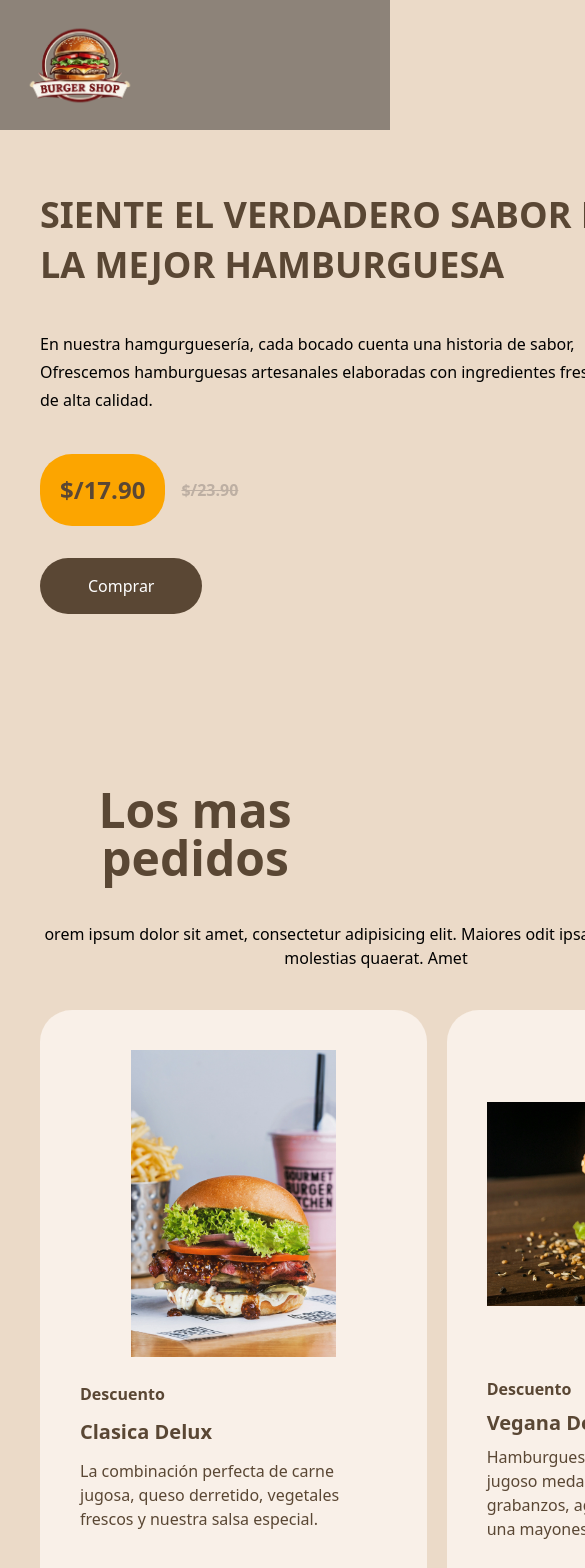
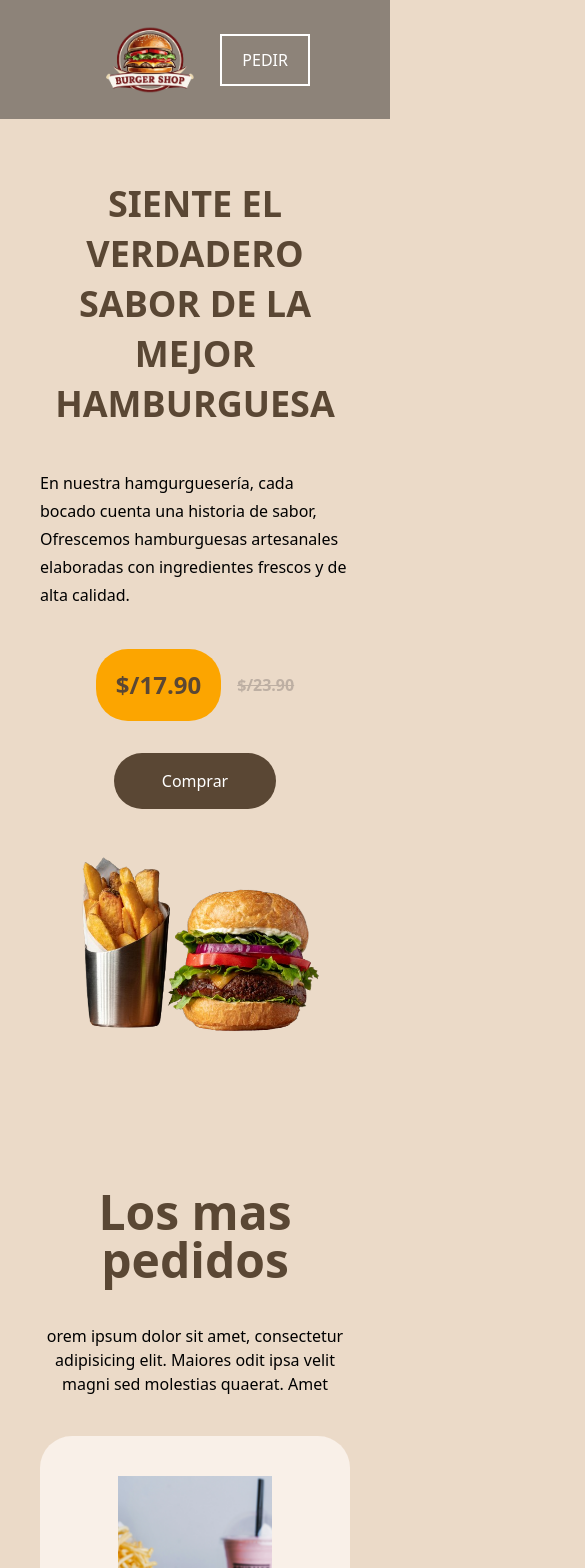
Before and after one commit to bryanmsombra27/templates-ssr, an Angular app: page / in a window 390 px wide. Shown: the top 1568 px of the page, 585 px wide, since content can reach past the window. Built offline with nearby package versions, Linux system fonts and the light colour scheme.

Commit message:
adding responsive

```diff
--- a/src/app/components/articles/articles.html
+++ b/src/app/components/articles/articles.html
@@ -1,5 +1,5 @@
 <section class="container p-10 ">
-    <div class="w-[1200px] grid grid-cols-3 mx-auto gap-2">
+    <div class="grid-cols-1 grid md:grid-cols-3 mx-auto gap-2">
         <article class="bg-[#5a4734] p-10  flex flex-col justify-between rounded-lg ">
             <div class="bg-white p-5 rounded-full mx-auto  ">
                 <i class="fa-solid fa-cookie-bite text-4xl text-[#5a4734] "></i>
--- a/src/app/components/cards/cards.css
+++ b/src/app/components/cards/cards.css
@@ -2,4 +2,5 @@
   object-fit: contain;
   aspect-ratio: 2/2;
   width: 100%;
+  height: 100%;
 }
--- a/src/app/components/cards/cards.html
+++ b/src/app/components/cards/cards.html
@@ -1,15 +1,15 @@
 <main class="container p-10 ">
     <h3 class="text-5xl text-center font-bold text-[#5a4734] my-10">Los mas pedidos</h3>
 
-    <p class="w-2xl text-center mx-auto mb-10">
+    <p class="md:w-2xl text-center mx-auto mb-10">
         orem ipsum dolor sit amet, consectetur adipisicing elit. Maiores odit ipsa velit magni sed molestias quaerat.
         Amet
 
     </p>
 
-    <div class="w-[1200px] grid grid-cols-3 mx-auto gap-5">
+    <div class=" grid-cols-1 grid md:grid-cols-3 mx-auto gap-5">
         <article class="bg-[#f9f0e8] p-10  flex flex-col justify-between rounded-4xl relative">
-            <img src="hamburguesa-1.webp" class=" mx-auto image" alt="promocion de hamburguesa Clasica Delux">
+            <img src="hamburguesa-1.webp" class=" mx-auto image w-100" alt="promocion de hamburguesa Clasica Delux">
 
 
             <span class="text-[#5a4734] mt-5 font-bold">Descuento</span>
--- a/src/app/components/header/header.html
+++ b/src/app/components/header/header.html
@@ -1,5 +1,5 @@
-<header class="bg-[#8d8379]  text-white">
-    <div class=" w-[1200px] flex justify-between  mx-auto py-5 items-center">
+<header class="bg-[#8d8379]  text-white w-full">
+    <div class="container px-20 flex justify-between  mx-auto py-5 items-center">
         <div class="w-40">
             <img class="response" src="logo.png" alt="logo">
 
--- a/src/app/components/hero/hero.html
+++ b/src/app/components/hero/hero.html
@@ -1,7 +1,10 @@
-<section class="container p-10 ">
-    <div class="w-[1200px] flex justify-between  mx-auto py-5 items-center">
-        <div class="w-1/2">
-            <h1 class="uppercase text-4xl separator font-bold text-[#5a4734] ">Siente el verdadero sabor de la mejor
+<section class="">
+    <div class="container p-10  flex justify-between  mx-auto py-15 items-center flex-wrap">
+        <div class="md:w-1/2">
+            <h1 class="uppercase text-4xl separator font-bold text-[#5a4734] text-center md:text-left">Siente el
+                verdadero sabor
+                de
+                la mejor
                 hamburguesa</h1>
 
             <p class="my-10 leading-7">En nuestra hamgurguesería, cada bocado cuenta una historia de sabor, Ofrescemos
@@ -9,16 +12,19 @@
                 elaboradas con ingredientes frescos y de alta calidad.</p>
 
 
-            <div class="flex gap-4 items-center">
+            <div class="flex gap-4 items-center justify-center md:justify-start">
                 <span class="bg-[#fca500] p-5 font-bold text-2xl text-[#5a4734]  rounded-4xl">$/17.90</span>
                 <span class="text-md font-bold line-through text-[#bdafa3]">$/23.90</span>
 
             </div>
 
-            <button class="text-white py-4 px-12 bg-[#5a4734] my-8 rounded-full">Comprar</button>
+            <div class="flex justify-center md:justify-start">
+                <button class="text-white py-4 px-12 bg-[#5a4734] my-8 rounded-full ">Comprar</button>
+
+            </div>
 
         </div>
-        <div class="w-1/2">
+        <div class="md:w-1/2">
             <img class="response" src="hamburguesa.png" alt="logo">
 
         </div>
--- a/src/app/components/news-letter/news-letter.html
+++ b/src/app/components/news-letter/news-letter.html
@@ -1,6 +1,6 @@
-<section class="container p-5 mt-10 bg-[#5a4734]">
-    <div class="w-[1200px] flex justify-between  mx-auto py-5 items-center">
-        <div class="w-5/12">
+<section class="container p-5 mt-10 bg-[#5a4734] ">
+    <div class=" flex justify-between  mx-auto py-5 items-center flex-wrap">
+        <div class="md:w-5/12">
             <h2 class="text-white text-6xl font-bold text-center">Hamburguesas que hablan por si solas</h2>
 
             <p class="mt-10 text-center text-white text-lg">Cada hamburguesa quese comemos es una historia, y cada uno
@@ -11,7 +11,7 @@
                 escritor de historias.</p>
 
         </div>
-        <div class="w-6/12">
+        <div class="md:w-6/12">
             <img class="response" src="hamburguesa.png" alt="logo">
 
         </div>
```
